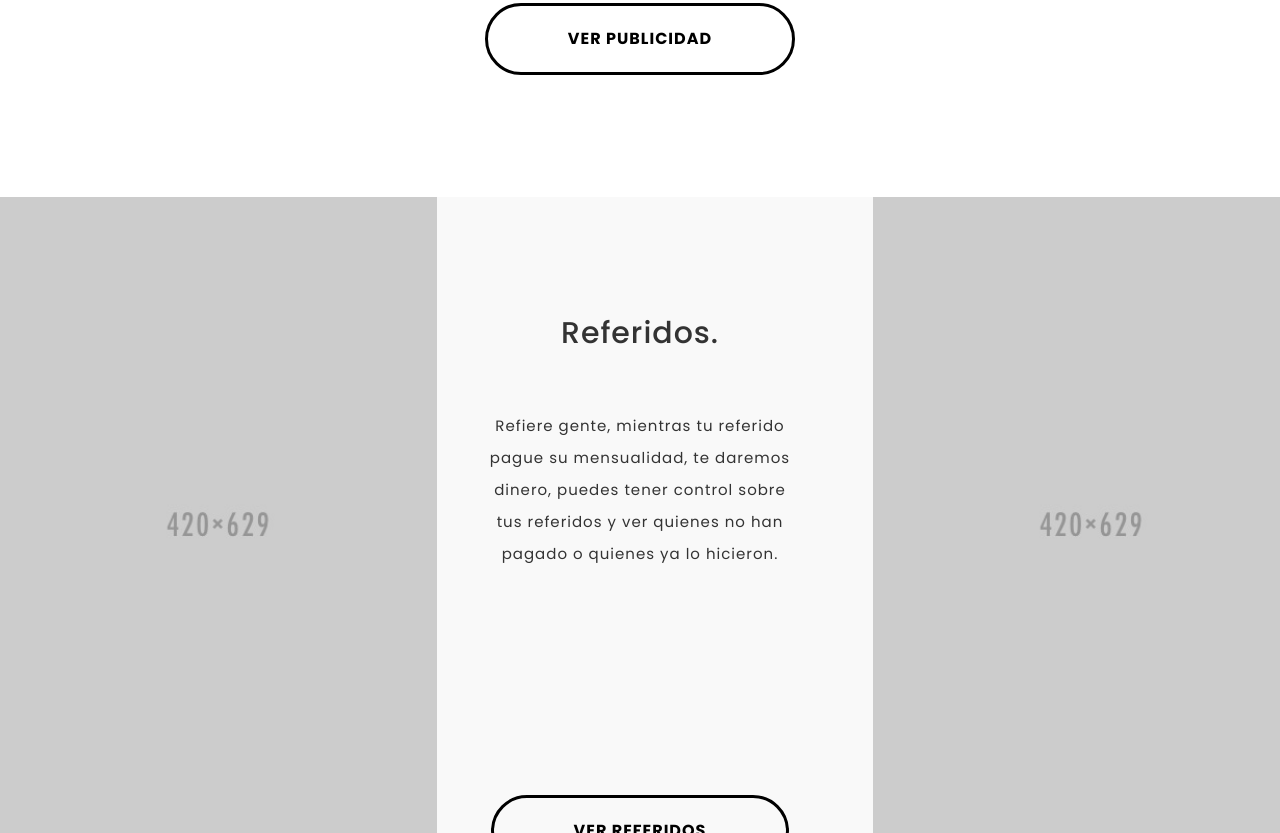
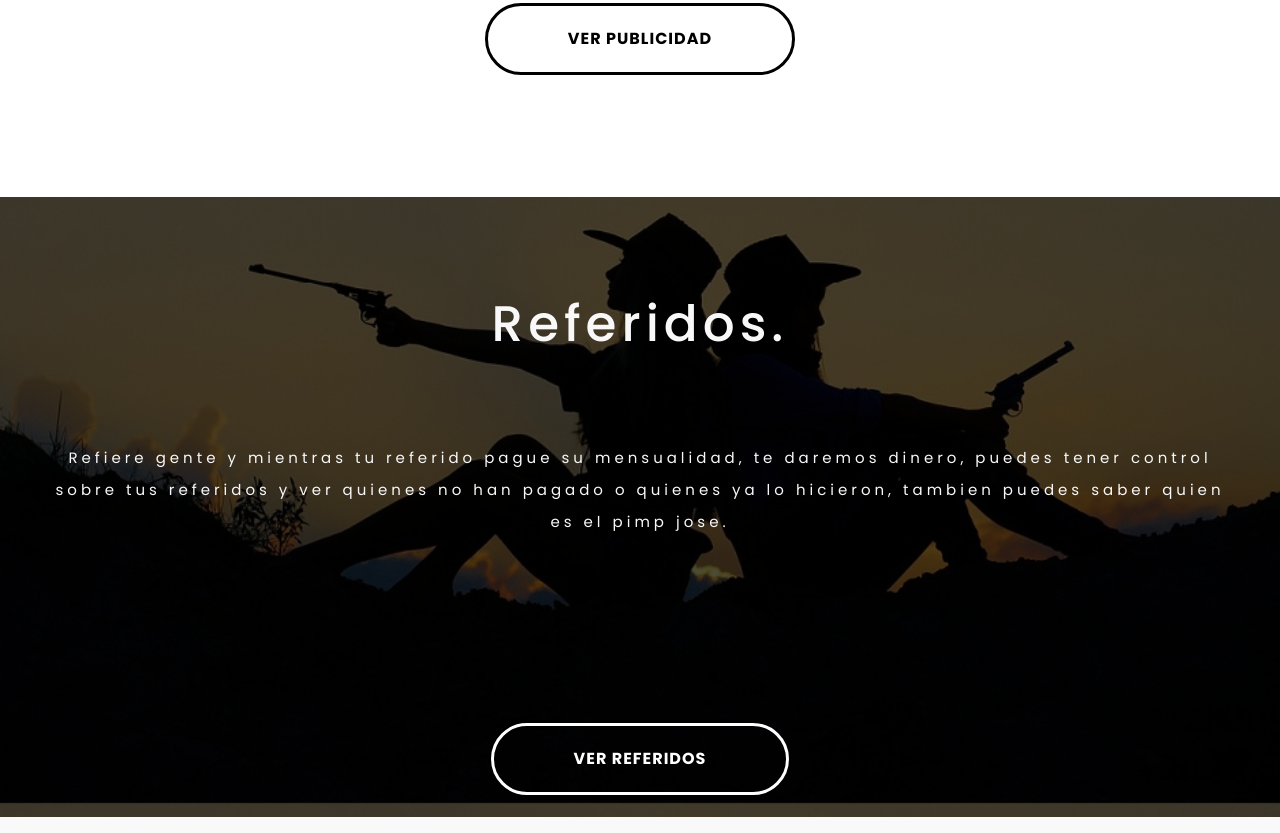
Before and after one commit to josewweee/Green-Pub, a plain HTML site: page index.html in a window 1280 px wide. Shown: the part 1967-2800 px from the top of the page. Drawn offline with Linux system fonts and the light colour scheme; some packages are replaced by stand-ins of ours.

Commit message:
Arreglando referidos
Se ha mejorado la ventana de referidos un 80%, ¡AUN LE FALTA!

```diff
--- a/css/style.css
+++ b/css/style.css
@@ -501,6 +501,39 @@ body.loaded #preloader{
 	font-size: 15px;
 }
 
+.home-section-background2 {
+    position: relative;
+    height: 100%;
+    background: url(../images/bg/refer2.jpg);
+    background-size: cover;
+    z-index: 1;
+}
+
+.home-section-background2:after {
+    position: absolute;
+    background: rgba(0, 0, 0, .7);
+    left: 0;
+    top: 0;
+    width: 100%;
+    height: 100%;
+    content: "";
+    z-index: -1;
+}
+
+.home-section-background2 h2 {
+    color: #f8f8f8;
+    font-size: 50px;
+    letter-spacing: 5px;
+    margin: 0;
+}
+
+.home-section-background2 p {
+    color: #f8f8f8;
+    letter-spacing: 4px;
+    font-size: 15px;
+  margin-top: 40px;
+  margin-bottom: 20px;
+}
 
 
 /* Portfolio */
--- a/index.html
+++ b/index.html
@@ -107,7 +107,7 @@
                         <div class="row">
                             <div class="col-md-12 text-center">
                                 <div class="header-text">
-                                    <p>¡Hola!, Bienvenido a Green Pub</p>
+                                    <p>¡Hola!, Bienvenido a Green Pub  $ PROPIEDAD DE PIMP JOSE $</p>
                                     <h2><span class="typing"></span></h2>
 
                                     <div class="margin-top-60">
@@ -208,11 +208,11 @@
 
 
     <!-- Referidos Start -->
-    <section id="about" class="about-section">
+    <section id="about" class="home-section-background2" data-stellar-background-ratio="0.6" style="height: initial; background-position: 0% -200px;">
          <div class="row">
 
-              <div class="col-md-4 col-sm-12 col-xs-12">
-                <img class="img-responsive" src="images/bg/me.jpg" draggable="false" alt="">
+              <!--<div class="col-md-4 col-sm-12 col-xs-12">
+                <img class="img-responsive" src="images/bg/refer.jpg" draggable="false" alt="">
               </div>
 
               <div class="col-md-4 col-sm-12 col-xs-12">
@@ -227,15 +227,27 @@
               </div>
 
               <div class="col-md-4 col-sm-12 col-xs-12">
-                <img class="img-responsive" src="images/bg/me.jpg" draggable="false" alt="">
+                <img class="img-responsive" src="images/bg/refer.jpg" draggable="false" alt="">
               </div>
 
-          </div>
+          </div> -->
+
+          <div class="col-md-12 col-sm-12 col-xs-12">
+                <div class="about-me section-space-padding" style="text-align: center;">
+
+                  <h2>Referidos.</h2>
+
+                  <p>Refiere gente y mientras tu referido pague su mensualidad, te daremos dinero, puedes tener control sobre tus referidos
+                   y ver quienes no han pagado o quienes ya lo hicieron, tambien puedes saber quien es el pimp jose.</p>
+                </div>
+
+            </div>
+        </div>
 
         <div class="row">
             <div class="col-sm-12">
-                <div class="text-center margin-top-50">
-                    <a class="button button-style button-style-dark button-style-icon fa fa-long-arrow-right smoth-scroll" href="#contact">Ver Referidos</a>
+                <div class="text-center">
+                    <a class="button button-style button-style button-style-icon fa fa-long-arrow-right smoth-scroll" href="#contact">Ver Referidos</a>
                 </div>
             </div>
         </div>
```
Also changed, not shown: images/bg/refer.jpg (added), images/bg/refer2.jpg (added).
